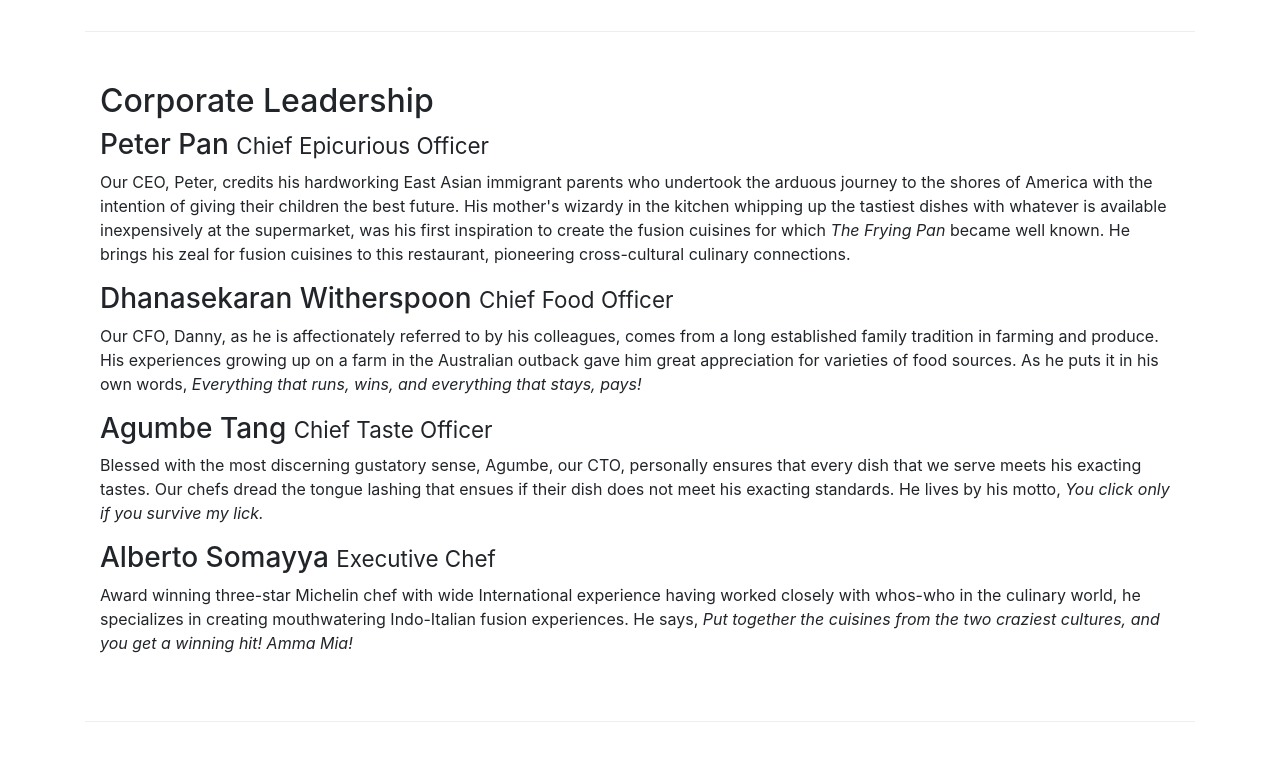
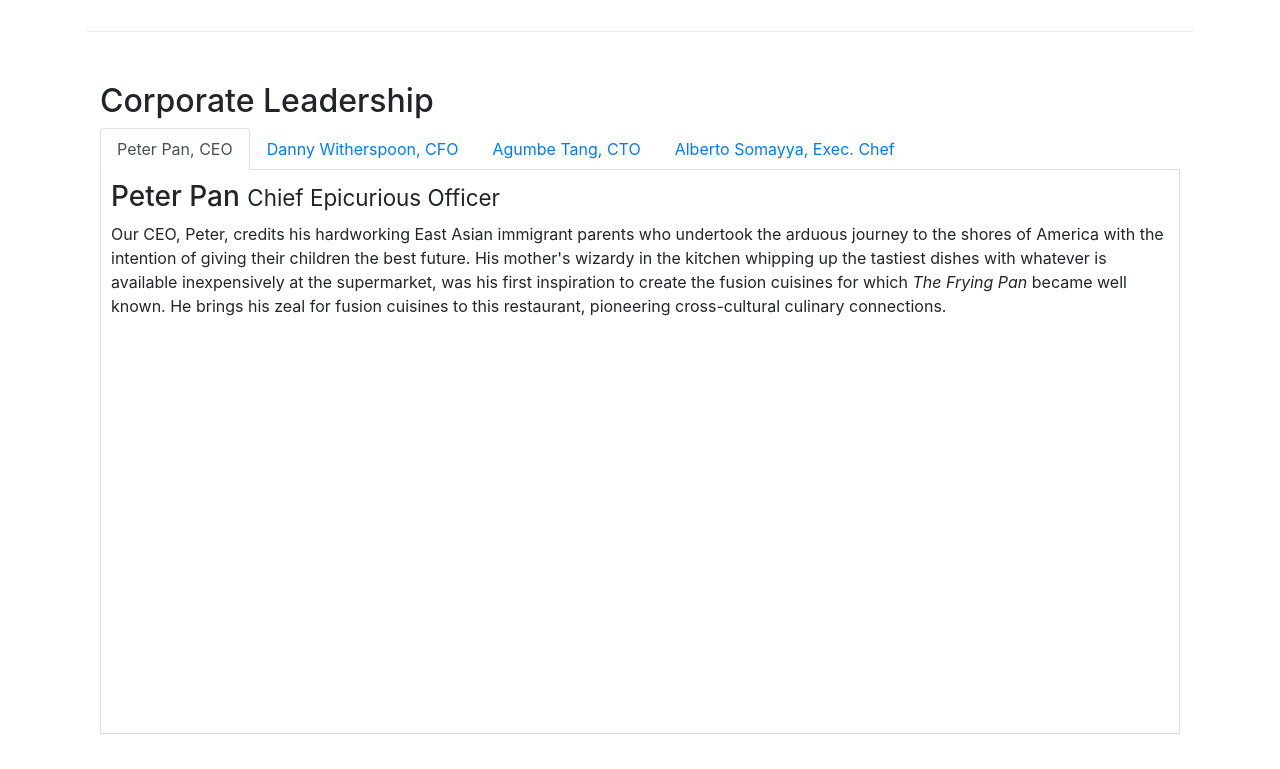
Before and after one commit to shaddy960/boot4, a website: page aboutus.html in a window 1280 px wide. Shown: the part 940-1709 px from the top of the page. Drawn offline with nearby package versions, Linux system fonts and the light colour scheme.

Commit message:
Tabbed Navigation

```diff
--- a/aboutus.html
+++ b/aboutus.html
@@ -26,10 +26,14 @@
             <a class="navbar-brand mr-auto" href="./index.html"><img src="img/logo.png" height="30" width="41"></a>
             <div class="collapse navbar-collapse" id="Navbar">
                 <ul class="navbar-nav mr-auto">
-                    <li class="nav-item"><a class="nav-link" href="./index.html"><span class="fa fa-home fa-lg"></span> Home</a></li>
-                    <li class="nav-item active"><a class="nav-link" href="#"><span class="fa fa-info fa-lg"></span> About</a></li>
-                    <li class="nav-item"><a class="nav-link" href="#"><span class="fa fa-list fa-lg"></span> Menu</a></li>
-                    <li class="nav-item"><a class="nav-link" href="./contactus.html"><span class="fa fa-address-card fa-lg"></span> Contact</a></li>
+                    <li class="nav-item"><a class="nav-link" href="./index.html"><span class="fa fa-home fa-lg"></span>
+                            Home</a></li>
+                    <li class="nav-item active"><a class="nav-link" href="#"><span class="fa fa-info fa-lg"></span>
+                            About</a></li>
+                    <li class="nav-item"><a class="nav-link" href="#"><span class="fa fa-list fa-lg"></span> Menu</a>
+                    </li>
+                    <li class="nav-item"><a class="nav-link" href="./contactus.html"><span
+                                class="fa fa-address-card fa-lg"></span> Contact</a></li>
                 </ul>
             </div>
         </div>
@@ -39,7 +43,8 @@
             <div class="row row-header">
                 <div class="col-12 col-sm-6">
                     <h1>Ristorante con Fusion</h1>
-                    <p>We take inspiration from the World's best cuisines, and create a unique fusion experience. Our lipsmacking creations will tickle your culinary senses!</p>
+                    <p>We take inspiration from the World's best cuisines, and create a unique fusion experience. Our
+                        lipsmacking creations will tickle your culinary senses!</p>
                 </div>
                 <div class="col-12 col-sm">
                 </div>
@@ -62,8 +67,13 @@
         <div class="row row-content">
             <div class="col-12 col-sm-6">
                 <h2>Our History</h2>
-                <p>Started in 2010, Ristorante con Fusion quickly established itself as a culinary icon par excellence in Hong Kong. With its unique brand of world fusion cuisine that can be found nowhere else, it enjoys patronage from the A-list clientele in Hong Kong.  Featuring four of the best three-star Michelin chefs in the world, you never know what will arrive on your plate the next time you visit us.</p>
-                <p>The restaurant traces its humble beginnings to <em>The Frying Pan</em>, a successful chain started by our CEO, Mr. Peter Pan, that featured for the first time the world's best cuisines in a pan.</p>
+                <p>Started in 2010, Ristorante con Fusion quickly established itself as a culinary icon par excellence
+                    in Hong Kong. With its unique brand of world fusion cuisine that can be found nowhere else, it
+                    enjoys patronage from the A-list clientele in Hong Kong. Featuring four of the best three-star
+                    Michelin chefs in the world, you never know what will arrive on your plate the next time you visit
+                    us.</p>
+                <p>The restaurant traces its humble beginnings to <em>The Frying Pan</em>, a successful chain started by
+                    our CEO, Mr. Peter Pan, that featured for the first time the world's best cuisines in a pan.</p>
             </div>
             <div class="col-12 col-sm-6">
                 <div class="card">
@@ -100,25 +110,56 @@
         <div class="row row-content">
             <div class="col-12">
                 <h2>Corporate Leadership</h2>
-
+                <ul class="nav nav-tabs">
+                    <li class="nav-item">
+                        <a class="nav-link active" href="#peter" role="tab" data-toggle="tab">Peter Pan, CEO</a>
+                    </li>
+                    <li class="nav-item">
+                        <a class="nav-link" href="#danny" role="tab" data-toggle="tab">Danny Witherspoon, CFO</a>
+                    </li>
+                    <li class="nav-item">
+                        <a class="nav-link" href="#agumbe" role="tab" data-toggle="tab">Agumbe Tang, CTO</a>
+                    </li>
+                    <li class="nav-item">
+                        <a class="nav-link" href="#alberto" role="tab" data-toggle="tab">Alberto Somayya, Exec. Chef</a>
+                    </li>
+                </ul>
+                <div class="tab-content">
+                    <div role="tabpanel" class="tab-pane fade show active" id="peter">
                         <h3>Peter Pan <small>Chief Epicurious Officer</small></h3>
-                <div class="d-none d-sm-block">
-                    <p>Our CEO, Peter, credits his hardworking East Asian immigrant parents who undertook the arduous journey to the shores of America with the intention of giving their children the best future. His mother's wizardy in the kitchen whipping up the tastiest dishes with whatever is available inexpensively at the supermarket, was his first inspiration to create the fusion cuisines for which <em>The Frying Pan</em> became well known. He brings his zeal for fusion cuisines to this restaurant, pioneering cross-cultural culinary connections.</p>
+                        <p class="d-none d-sm-block">Our CEO, Peter, credits his hardworking East Asian immigrant
+                            parents who undertook the arduous journey to the shores of America with the intention of
+                            giving their children the best future. His mother's wizardy in the kitchen whipping up the
+                            tastiest dishes with whatever is available inexpensively at the supermarket, was his first
+                            inspiration to create the fusion cuisines for which <em>The Frying Pan</em> became well
+                            known. He brings his zeal for fusion cuisines to this restaurant, pioneering cross-cultural
+                            culinary connections.</p>
                     </div>
 
+                    <div role="tabpanel" class="tab-pane fade active" id="danny">
                         <h3>Dhanasekaran Witherspoon <small>Chief Food Officer</small></h3>
-                <div class="d-none d-sm-block">
-                    <p>Our CFO, Danny, as he is affectionately referred to by his colleagues, comes from a long established family tradition in farming and produce. His experiences growing up on a farm in the Australian outback gave him great appreciation for varieties of food sources. As he puts it in his own words, <em>Everything that runs, wins, and everything that stays, pays!</em></p>
+                        <p class="d-none d-sm-block">Our CFO, Danny, as he is affectionately referred to by his
+                            colleagues, comes from a long established family tradition in farming and produce. His
+                            experiences growing up on a farm in the Australian outback gave him great appreciation for
+                            varieties of food sources. As he puts it in his own words, <em>Everything that runs, wins,
+                                and everything that stays, pays!</em></p>
                     </div>
 
+                    <div role="tabpanel" class="tab-pane fade active" id="agumbe">
                         <h3>Agumbe Tang <small>Chief Taste Officer</small></h3>
-                <div class="d-none d-sm-block">
-                    <p>Blessed with the most discerning gustatory sense, Agumbe, our CTO, personally ensures that every dish that we serve meets his exacting tastes. Our chefs dread the tongue lashing that ensues if their dish does not meet his exacting standards. He lives by his motto, <em>You click only if you survive my lick.</em></p>
+                        <p class="d-none d-sm-block">Blessed with the most discerning gustatory sense, Agumbe, our CTO,
+                            personally ensures that every dish that we serve meets his exacting tastes. Our chefs dread
+                            the tongue lashing that ensues if their dish does not meet his exacting standards. He lives
+                            by his motto, <em>You click only if you survive my lick.</em></p>
                     </div>
 
+                    <div role="tabpanel" class="tab-pane fade active" id="alberto">
                         <h3>Alberto Somayya <small>Executive Chef</small></h3>
-                <div class="d-none d-sm-block">
-                    <p>Award winning three-star Michelin chef with wide International experience having worked closely with whos-who in the culinary world, he specializes in creating mouthwatering Indo-Italian fusion experiences. He says, <em>Put together the cuisines from the two craziest cultures, and you get a winning hit! Amma Mia!</em></p>
+                        <p class="d-none d-sm-block">Award winning three-star Michelin chef with wide International
+                            experience having worked closely with whos-who in the culinary world, he specializes in
+                            creating mouthwatering Indo-Italian fusion experiences. He says, <em>Put together the
+                                cuisines from the two craziest cultures, and you get a winning hit! Amma Mia!</em></p>
+                    </div>
                 </div>
             </div>
         </div>
@@ -198,11 +239,16 @@
                 </div>
                 <div class="col-12 col-sm-4 align-self-center">
                     <div class="text-center">
-                        <a class="btn btn-social-icon btn-google" href="http://google.com/+"><i class="fa fa-google-plus"></i></a>
-                        <a class="btn btn-social-icon btn-facebook" href="http://www.facebook.com/profile.php?id="><i class="fa fa-facebook"></i></a>
-                        <a class="btn btn-social-icon btn-linkedin" href="http://www.linkedin.com/in/"><i class="fa fa-linkedin"></i></a>
-                        <a class="btn btn-social-icon btn-twitter" href="http://twitter.com/"><i class="fa fa-twitter"></i></a>
-                        <a class="btn btn-social-icon btn-google" href="http://youtube.com/"><i class="fa fa-youtube"></i></a>
+                        <a class="btn btn-social-icon btn-google" href="http://google.com/+"><i
+                                class="fa fa-google-plus"></i></a>
+                        <a class="btn btn-social-icon btn-facebook" href="http://www.facebook.com/profile.php?id="><i
+                                class="fa fa-facebook"></i></a>
+                        <a class="btn btn-social-icon btn-linkedin" href="http://www.linkedin.com/in/"><i
+                                class="fa fa-linkedin"></i></a>
+                        <a class="btn btn-social-icon btn-twitter" href="http://twitter.com/"><i
+                                class="fa fa-twitter"></i></a>
+                        <a class="btn btn-social-icon btn-google" href="http://youtube.com/"><i
+                                class="fa fa-youtube"></i></a>
                         <a class="btn btn-social-icon" href="mailto:"><i class="fa fa-envelope-o"></i></a>
                     </div>
 
--- a/css/styles.css
+++ b/css/styles.css
@@ -37,3 +37,10 @@ body {
 .navbar-dark {
      background-color: #512DA8;
 }
+
+.tab-content {
+    border-left: 1px solid #ddd;
+    border-right: 1px solid #ddd;
+    border-bottom: 1px solid #ddd;
+    padding: 10px;
+}
```
Lines whose indentation alone changed are shown as unchanged.
